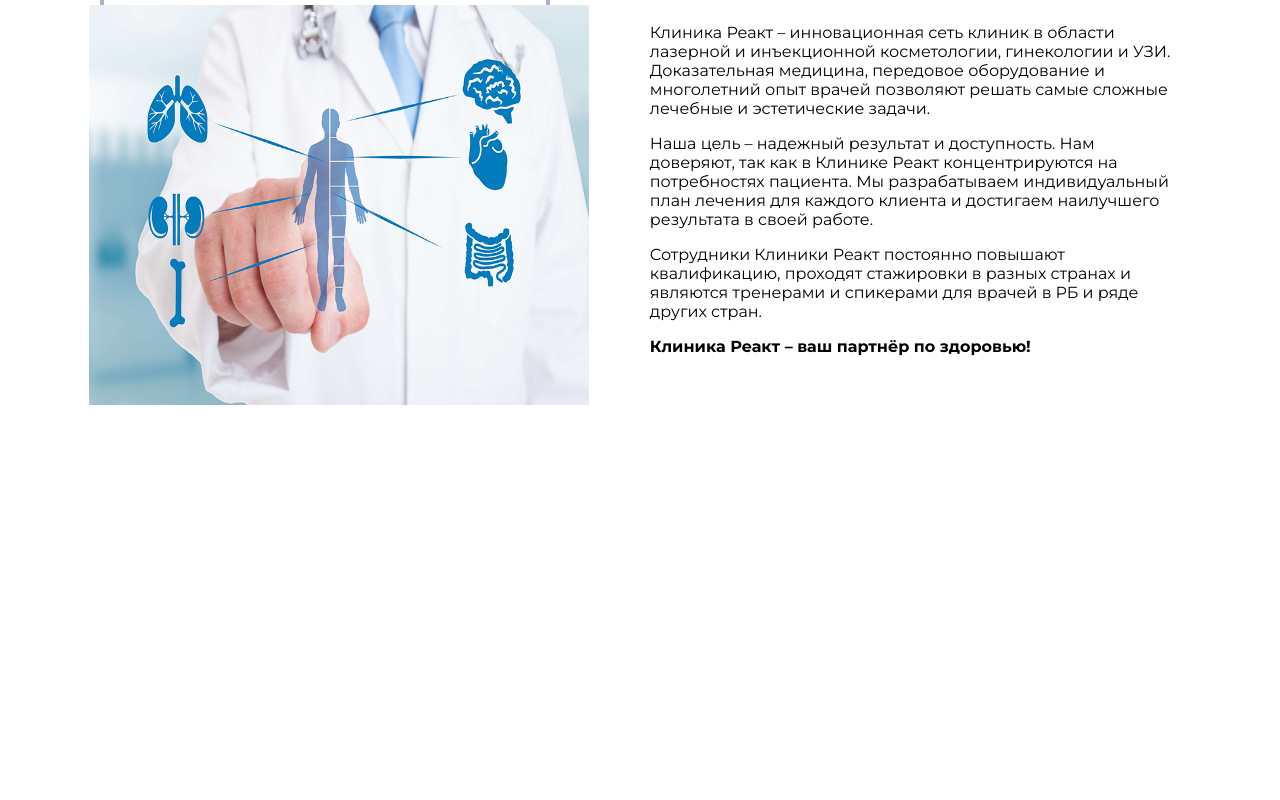
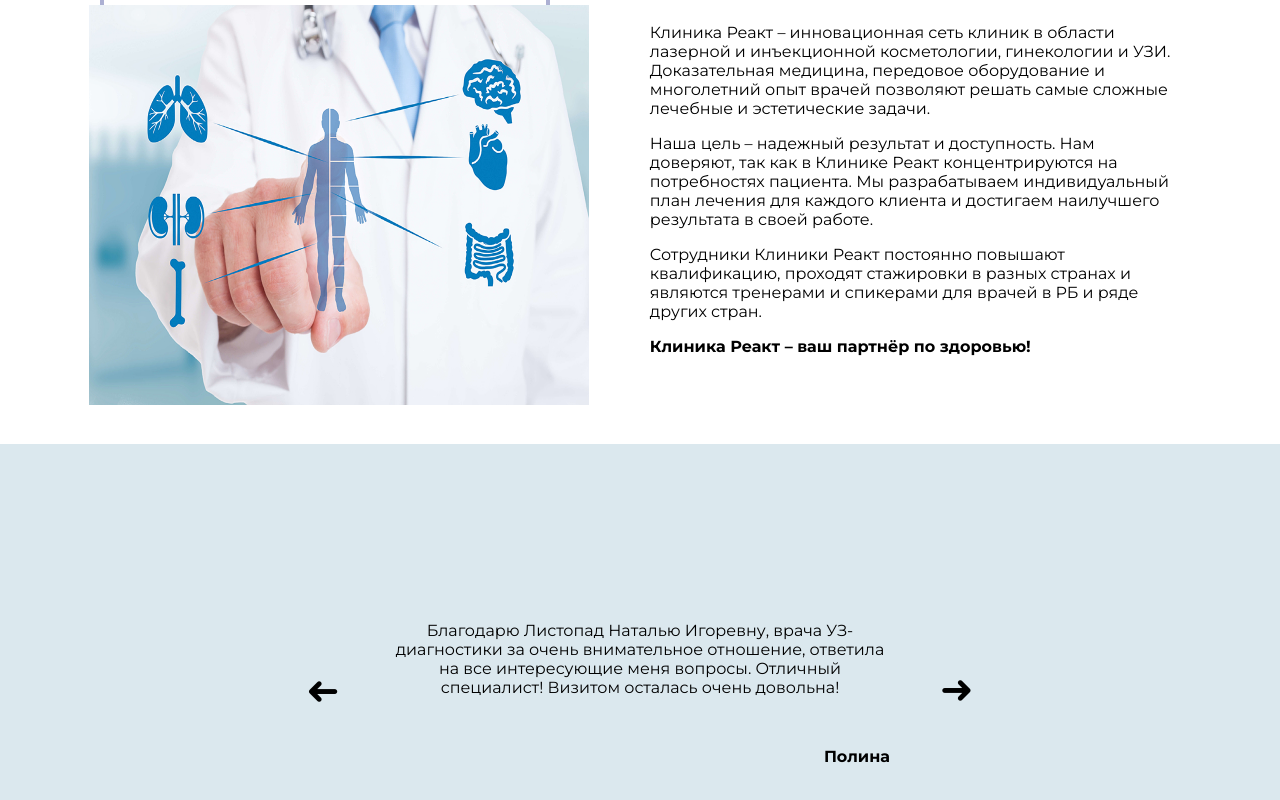
Before and after one commit to savelievamareena/diploma, a React (Create React App) app: page / in a window 1280 px wide. Shown: the part 696-1496 px from the top of the page. Before the commit the page ends 1110 px from the top, so only its background shows below. Built offline with nearby package versions, Linux system fonts and the light colour scheme.

Commit message:
Reviews block

```diff
--- a/src/components/homePage/Reviews.js
+++ b/src/components/homePage/Reviews.js
@@ -1,10 +1,49 @@
 import React from "react"
 import '../../styles/Homepage.css';
+import reviewsData from "../../dataSources/reviewsData.json"
 
 export default function Reviews() {
+    const [reviews] = React.useState(reviewsData.reviews);
+    const [reviewShown, setReviewShown] = React.useState(reviews[0]);
+
+    function handleLeft() {
+        setReviewShown(prevReviewShown => {
+            const index = reviews.map(object => object.id).indexOf(prevReviewShown.id);
+            if(index === 0) {
+                return reviews[reviews.length - 1]
+            }else {
+                return reviews[index - 1]
+            }
+        })
+    }
+
+    function handleRight() {
+        setReviewShown(prevReviewShown => {
+            const index = reviews.map(object => object.id).indexOf(prevReviewShown.id);
+            if(index === (reviews.length - 1)) {
+                return reviews[0]
+            }else {
+                return reviews[index + 1]
+            }
+        })
+    }
+
     return(
         <div className="homepageMain--reviews">
-
+            <div className="reviews--leftArrow reviews--arrow" onClick={handleLeft}>
+                &#10140;
+            </div>
+            <div className="reviews--main">
+                <div className="reviews--text">
+                    {reviewShown.text}
+                </div>
+                <div className="reviews--sender">
+                    {reviewShown.author}
+                </div>
+            </div>
+            <div className="reviews--rightArrow reviews--arrow" onClick={handleRight}>
+                &#10140;
+            </div>
         </div>
     )
 }
--- a/src/components/homePage/LargeHeader.js
+++ b/src/components/homePage/WelcomeBlock.js
@@ -1,14 +1,14 @@
 import React from "react"
 import '../../styles/Homepage.css';
 
-export default function LargeHeader() {
+export default function WelcomeBlock() {
     return(
         <div className="homepageMain--header">
             <div className="homepageMain--headerText">
                 <h1>Мы рады, что вы выбрали наш центр.</h1>
-                «Клиника Реакт» – многопрофильная медицинская компания, крупнейшая в частной медицине Республики Беларусь.
+                <p>«Клиника Реакт» – многопрофильная медицинская компания, крупнейшая в частной медицине Республики Беларусь.
                 Работая с 1992 года, мы постоянно расширяем перечень услуг для пациентов, закупаем инновационное
-                оборудование и внедряем в практику самые передовые методы диагностики и лечения.
+                оборудование и внедряем в практику самые передовые методы диагностики и лечения.</p>
             </div>
         </div>
     )
--- /dev/null
+++ b/src/dataSources/reviewsData.json
@@ -0,0 +1,25 @@
+{
+  "reviews":[
+    {
+      "id": 1,
+      "doctorId": null,
+      "text": "Благодарю Листопад Наталью Игоревну, врача УЗ- диагностики за очень внимательное отношение,  ответила на все интересующие меня вопросы. Отличный специалист! Визитом осталась очень довольна!",
+      "createdAt": "2022-10-06",
+      "author": "Полина"
+    },
+    {
+      "id": 2,
+      "doctorId": 1,
+      "text": "Была в этой клинике на узи малого таза, назначил врач гинеколог, так как было подозрение по анализам на поликистоз яичников. УЗИ проводил врач Кукушкина Елена Викторовна, подробно расписала всё прохождение узи, выделили проблемное место и спкя всё таки подтвердилось. Само узи проходило не быстро, фиксировали все подозрительные места, так же фото спкя было приложено к заключению. Хочу отметить приятное отношение к пациентам, на приёме не было напряга!",
+      "createdAt": "2022-10-06",
+      "author": "Anna"
+    },
+    {
+      "id": 3,
+      "doctorId": 1,
+      "text": "Выводил тату. Очень боялся, что будет достаточно больно, но оказалось всё довольно терпимо. Площадь у меня была немаленькая, почти на всю лопатку, но процедура прошла довольно быстро. Минут 15-20 я лежал на кушетке под лазером. Ни разу не просил сделать перерыв доктора. Результатом доволен, врач сказала, что потребуется еще порядка 5-7 процедур, но я уже вижу как после первой же процедуры татуировка начала сходить. Обязательно закончу начатое, Verba спасибо!",
+      "createdAt": "2022-10-06",
+      "author": "Тарас"
+    }
+  ]
+}
--- a/src/pages/Homepage.js
+++ b/src/pages/Homepage.js
@@ -1,6 +1,6 @@
 import React from "react"
 import Header from "../components/Header"
-import LargeHeader from "../components/homePage/LargeHeader";
+import WelcomeBlock from "../components/homePage/WelcomeBlock";
 import AboutUs from "../components/homePage/AboutUs";
 import Reviews from "../components/homePage/Reviews";
 import Offers from "../components/homePage/Offers";
@@ -9,7 +9,7 @@ export default function Homepage() {
     return(
         <div className="homepage--wrapper">
             <Header />
-            <LargeHeader />
+            <WelcomeBlock />
             <AboutUs />
             <Reviews />
             <Offers />
--- a/src/styles/Homepage.css
+++ b/src/styles/Homepage.css
@@ -25,7 +25,7 @@ h1 {
     align-items: center;
     justify-content: center;
     text-align: center;
-    padding: 20px 100px;
+    padding: 20px 100px 50px;
     gap: 100px;
 }
 
@@ -50,3 +50,38 @@ h1 {
     text-align: left;
     width: 600px;
 }
+
+.homepageMain--reviews {
+    display: flex;
+    flex-direction: row;
+    flex-wrap: wrap;
+    justify-content: center;
+    align-items: center;
+    height: 500px;
+    background-color: #DBE8EE;
+}
+
+.reviews--leftArrow {
+    transform: rotate(180deg);
+}
+
+.reviews--rightArrow {
+    padding-bottom: 10px;
+}
+
+.reviews--arrow {
+    cursor: pointer;
+    font-size: 40px;
+}
+
+.reviews--main {
+    width: 500px;
+    padding: 20px 50px;
+}
+
+.reviews--sender {
+    text-align: right;
+    font-weight: bold;
+    padding-top: 50px;
+
+}
```
